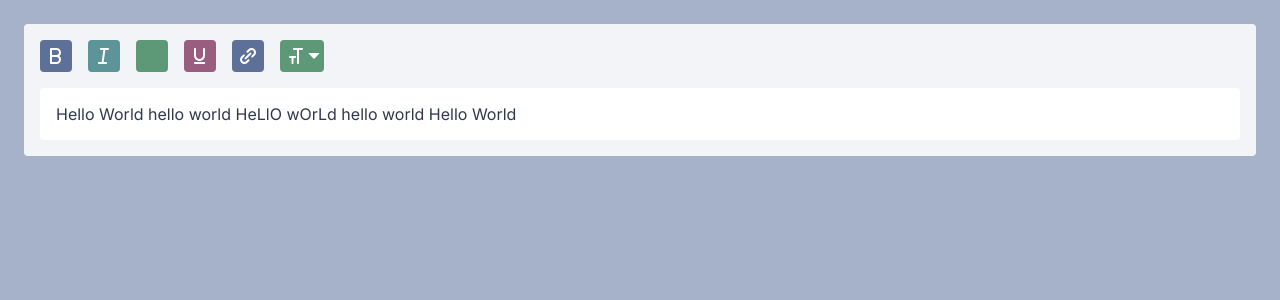
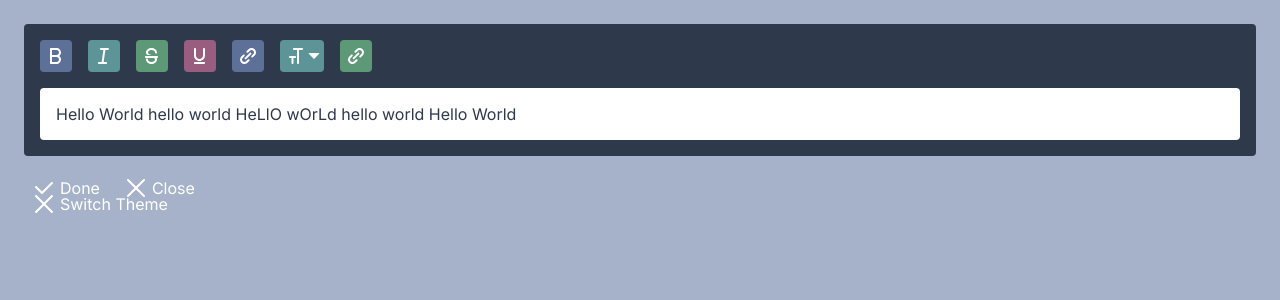
Before and after one commit to fallsimply/float, a Vue app: page / in a window 1280 px wide. Shown: the top 300 px of the page. Built offline with nearby package versions, Linux system fonts and the light colour scheme.

Commit message:
Refractor editor to use components

```diff
--- a/src/components/Editor.vue
+++ b/src/components/Editor.vue
@@ -1,86 +1,55 @@
 <template>
+	<div style="padding: 1.5rem">
 		<div class="editor">
-		<div class="toolbar">
-			<button class="bold" @click="bold">
-				<svg viewBox="0 0 24 24">
-					<use xlink:href="/icons/format.svg#bold" fill="currentColor"/>
-				</svg>
-			</button>
-			<button class="italic" @click="italic">
-				<svg viewBox="0 0 24 24">
-					<use xlink:href="/icons/format.svg#italic" fill="currentColor"/>
-				</svg>
-			</button>
-			<button class="strike" @click="strike">
-				<svg xmlns="http://www.w3.org/2000/svg" viewBox="0 0 24 24" id="icon">
-					<use xlink:href="/icons/format.svg#strikethrough" fill="currentColor"/>
-				</svg>
-			</button>
-			<button class="underline" @click="underline">
-				<svg viewBox="0 0 24 24">
-					<use xlink:href="/icons/format.svg#underline" fill="currentColor"/>
-				</svg>
-			</button>
-			<button class="link" @click="link" ref="link">
-				<svg viewBox="0 0 24 24">
-					<use xlink:href="/icons/general.svg#link" fill="currentColor"/>
-				</svg>
-			</button>
-			<div class="dropdown" :open="false">
-				<button class="size" @click="menu" @blur="menu" x-ref="sizeMenu">
-					<svg viewBox="0 0 36 24">
-						<use xlink:href="/icons/format.svg#text_size" width="24" fill="currentColor"/>
-						<use xlink:href="/icons/caret.svg#icon" width="12" fill="currentColor" x="24" id="caret"/>
-					</svg>
-				</button>
-				<div ref="sizeMenu" class="menu sizeMenu" :hidden="true">
-					<button x-val="h1" @click="size">
-						<svg viewBox="0 0 24 24">
-							<use xlink:href="/icons/headings.svg#h1" fill="currentColor"/>
-						</svg>
-					</button>
-					<button x-val="h2" @click="size">
-						<svg viewBox="0 0 24 24">
-							<use xlink:href="/icons/headings.svg#h2" fill="currentColor"/>
-						</svg>
-					</button>
-					<button x-val="h3" @click="size">
-						<svg viewBox="0 0 24 24">
-							<use xlink:href="/icons/headings.svg#h3" fill="currentColor"/>
-						</svg>
-					</button>
+			<Toolbar/>
+			<div ref="e" class="content" contenteditable="true"></div>
 		</div>
-			</div>
-		</div>
-		<div ref="e" class="content" contenteditable="true"></div>
+		<ButtonGroup style="position: relative;top: 1rem">
+			<Button>
+				<template #icon>
+					<Icon name="done"/>
+				</template>
+				<template>
+					Done
+				</template>
+			</Button>
+			<Button secondary/>
+		</ButtonGroup>
+		<Button>Switch Theme</Button>
 	</div>
 </template>
 
 <script>
+	import Button from "@/components/Core/Button";
+	import ButtonGroup from "@/components/Core/ButtonGroup";
+	import Toolbar from "@/components/Toolbar/Toolbar";
+	import Icon from "@/components/Core/Icon"
 	export default {
 		name: "Editor",
+		components: {
+			Toolbar,
+			Button,
+			ButtonGroup,
+			Icon
+		},
 		mounted() {
 			this.$refs["e"].innerHTML = "<div>Hello World hello world HeLlO wOrLd hello world Hello World</div>"
 		},
 		methods: {
-			// ui methods
-			menu(e) {
-				let ref = e.currentTarget.getAttribute("x-ref")
-				if (ref != undefined) {
-					this.$refs[ref].toggleAttribute("hidden")
-					this.$refs[ref].parentElement.toggleAttribute("open")
-				}
+			// utility methods
+			split() {
+
 			},
-			// utility methods
-			inline(name, obj = {}, ...attrFuncs) {
+			inline(name, attrObj = {}, ...attrStrFuncs) {
 				const { anchorOffset: start, focusOffset: end, anchorNode: element, text: toString } = getSelection()
 
 				if (element != undefined && element.parentElement.matches(".editor .content[contenteditable] *") === true) {
-					let attr = ""
-					for (const k in obj) {
-						attr += ` ${k}="${obj[k]}"`
+					let attrs = ""
+					for (const name in attrObj) {
+						let value = attrObj[name]
+						attrs += ` ${name}="${value}"`
 					}
-					console.log(attr)
+					console.log(attrs)
 
 					// compute left and right to allow bidirectional selection
 					// so selecting like ==> and <== work the same
@@ -98,7 +67,7 @@
 
 						if (!found && i >= l ) {
 							found = true;
-							return `<${name}${attr}>${t}</${name}>`
+							return `<${name}${attrs}>${t}</${name}>`
 						} else {
 							return t
 						}
@@ -121,106 +90,28 @@
 			link() {
 				this.inline("a", {"href": "#sample"})
 			},
-			// stateful format methods - requires event and/or attribute
-			size(e) {
-				let val = e.currentTarget.getAttribute("x-val")
-				console.log(val)
-				this.inline(val)
-			},
 		}
 	}
 </script>
 
 <style lang="stylus">
-	hsl(h, s = var(--s), l = var(--l))
-		'hsl(%s, %s, %s)' % (h s l)
+HSL(h, s = var(--s), l = var(--l)) {'hsl(%s, %s, %s)' % (h s l)};
 .editor
-		margin: 1.5rem
 	padding: 1rem
-		background: hsl(var(--hBg), l: calc(var(--l) * 2))
+	background: HSL(var(--hBg), l: var(--lH))
 	border-radius .25rem
 	display: grid
 	grid-gap: 1rem
 
-		.toolbar
-			height: 2rem
-			display: grid
-			grid-auto-flow: column
-			grid-template-rows: 2rem
-			grid-template-columns: repeat(auto-fit, minmax(2rem, min-content))
-			grid-gap: 1rem
-			color: #fff
-
-			& > :nth-child(1n)
-				--H: var(--hA)
-			& > :nth-child(2n)
-				--H: var(--hB)
-			& > :nth-child(3n)
-				--H: var(--hC)
-			& > :nth-child(4n)
-				--H: var(--hD)
-
-			button
-				height: 2rem
-				min-width: 2rem
-				font-size: 1.5rem
-				border: 0
-				padding: .25rem
-				border-radius: .25rem
-				display: grid
-				grid-template-columns: repeat(auto-fit, minmax(.75rem, 1.5rem))
-				background: hsl(var(--H), l: var(--L))
-				--L: var(--l)
-				color: inherit
-				&:hover
-					--L: var(--lL)
-				&:focus
-					outline: none
-				svg
-					height: 1.5rem;
-					border-radius: .25rem
-				svg > path
-					fill: currentColor
-			.dropdown
-				position: relative
-				width: 2.75rem
-				--L: var(--l)
-				&[open] button svg #caret
-					transform: rotateX(180deg)
-				& > button
-					width: 2.75rem
-					background: hsl(var(--H), l: var(--L))
-					svg
-						#caret
-							transform-origin: center;
-							transition: transform .2s;
-				div.menu
-					display: grid
-					grid-template-columns: repeat(3, minmax(1.5rem, min-content))
-					grid-template-rows: 1.5rem
-					grid-gap: .25rem
-					background: hsl(var(--H), l: var(--L))
-					border-radius: .25rem
-					margin: 1rem 0
-					padding: .25rem
-					position: absolute
-					top: 100%
-					left: 50%
-					transform: translateX(-50%)
-					z-index: 4
-					button
-						padding: 0
-						min-width: unset
-						width: 1.5rem
-						height: 1.5rem
-						&:hover
-							background: hsl(var(--H), l: var(--lL))
-
 	.content
 		padding: 1rem
-			background: hsl(219, l: var(--lBgL))
+		background: HSL(219, l: 100%)
 		border-radius: .25rem
-			color: #2F394C
+		color: var(--txtColor)
 		a
 			color: #5D7198
+	.editor::after
+		content: hi
+.editor
+	--txtColor: HSL(var(--hBg), l: var(--lH))
 </style>
--- a/src/views/Edit.vue
+++ b/src/views/Edit.vue
@@ -5,7 +5,7 @@
 <script>
 	import Editor from "@/components/Editor"
 	export default {
-		name: "About",
+		name: "Edit",
 		components: {
 			Editor
 		}
```
Lines whose indentation alone changed are shown as unchanged.
